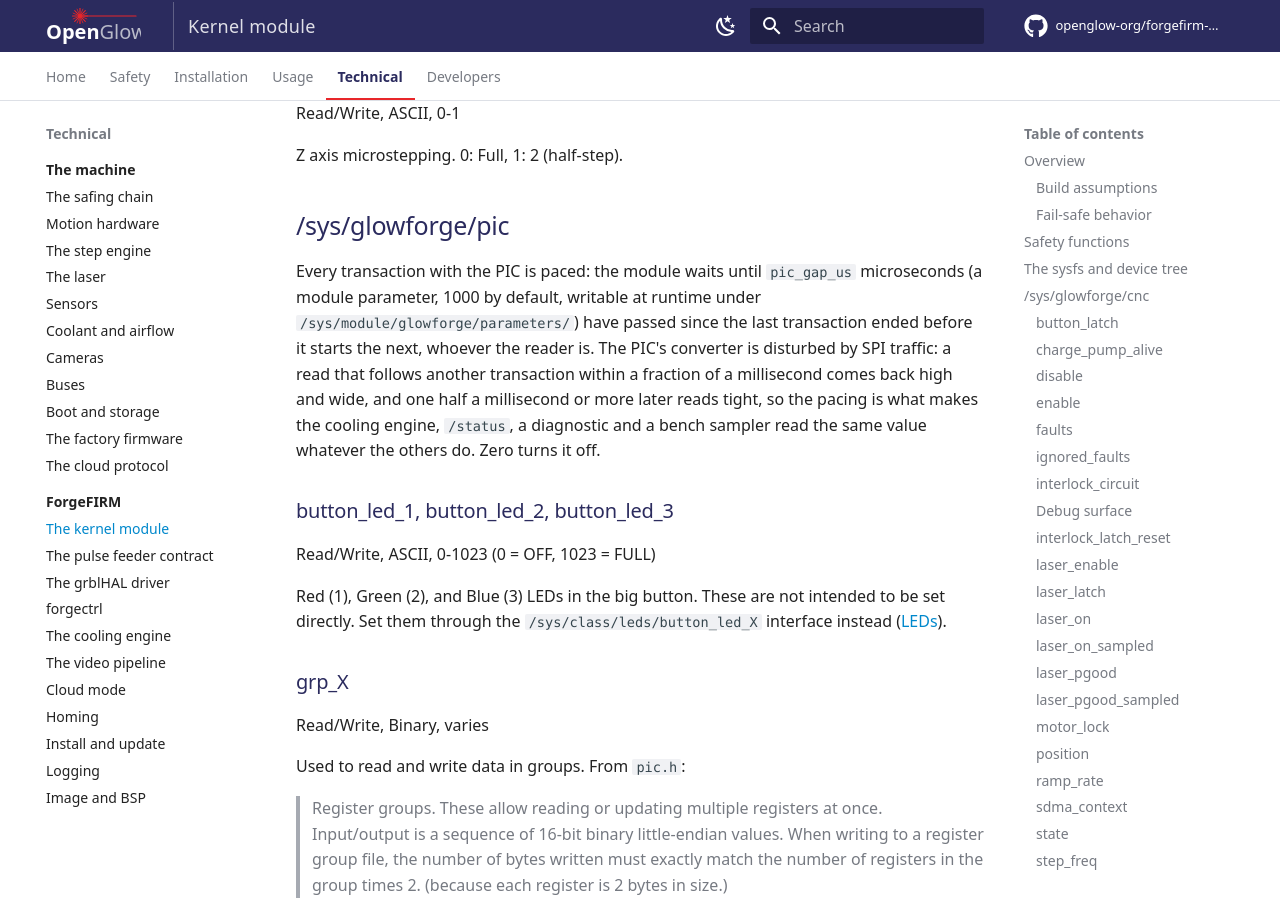
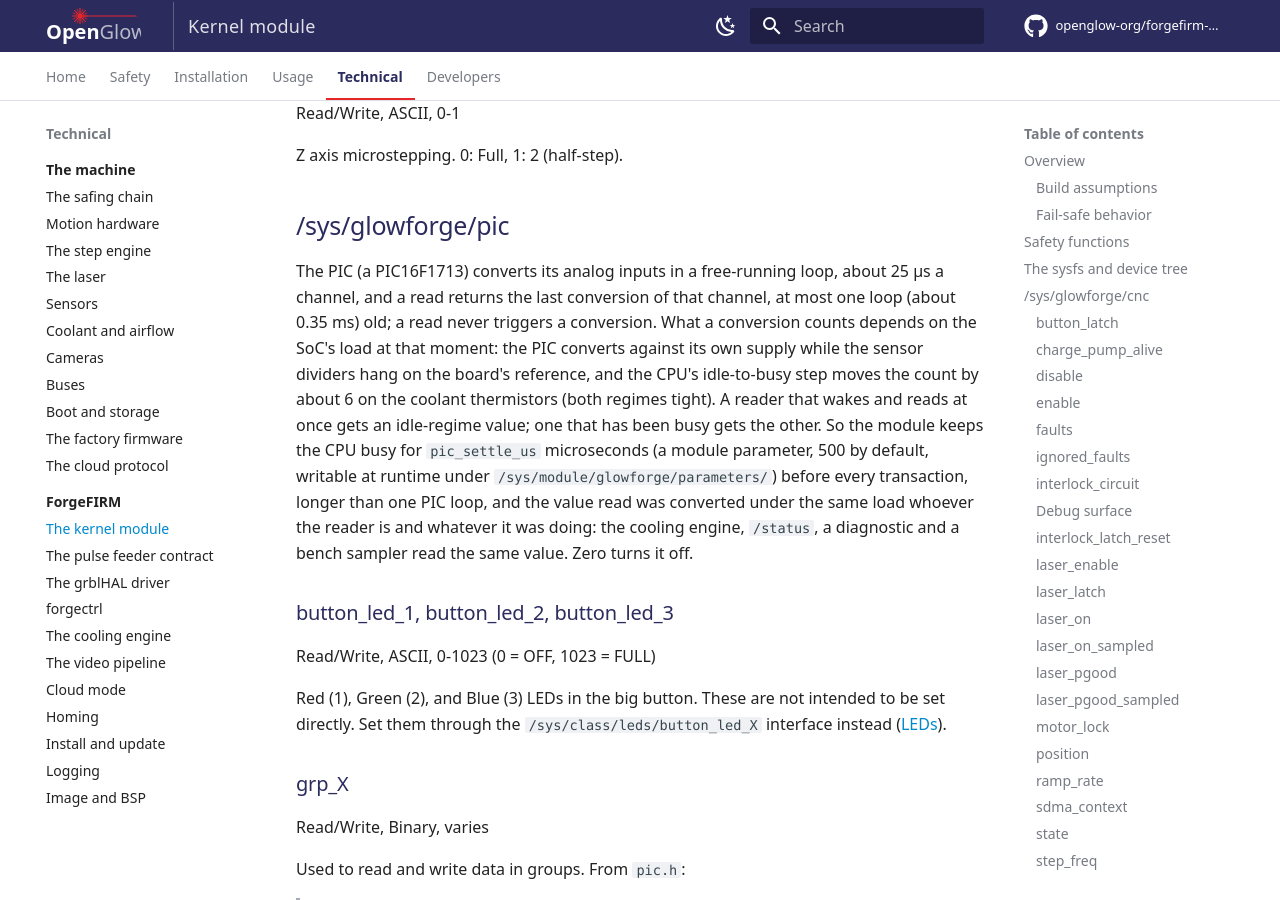
Before and after one commit to openglow-org/forgefirm-docs, an MkDocs documentation site: the page built from docs/technical/forgefirm/kernel-module.md, in a window 1280 px wide and 900 px high, scrolled down 13652 px. Built offline with MkDocs 1.6.1 and Material for MkDocs 9.7.7, drawn with Linux system fonts in a browser that asks for light colours; comment, search, counter and statistics services are not loaded.

Commit message:
docs: the PIC's readings follow the SoC's load; pic_settle_us
The kernel module page describes the PIC16F1713's free-running sampler,
why a conversion's count follows the SoC's load, and the settle before
every transaction; the cooling engine page says what that leaves for the
diagnostic's interquartile means.

```diff
--- a/docs/technical/forgefirm/kernel-module.md
+++ b/docs/technical/forgefirm/kernel-module.md
@@ -612,15 +612,20 @@ Z axis microstepping. 0: Full, 1: 2 (half-step).
 
 ## /sys/glowforge/pic
 
-Every transaction with the PIC is paced: the module waits until `pic_gap_us`
-microseconds (a module parameter, 1000 by default, writable at runtime under
-`/sys/module/glowforge/parameters/`) have passed since the last transaction
-ended before it starts the next, whoever the reader is. The PIC's converter
-is disturbed by SPI traffic: a read that follows another transaction within a
-fraction of a millisecond comes back high and wide, and one half a
-millisecond or more later reads tight, so the pacing is what makes the
-cooling engine, `/status`, a diagnostic and a bench sampler read the same
-value whatever the others do. Zero turns it off.
+The PIC (a PIC16F1713) converts its analog inputs in a free-running loop,
+about 25 µs a channel, and a read returns the last conversion of that
+channel, at most one loop (about 0.35 ms) old; a read never triggers a
+conversion. What a conversion counts depends on the SoC's load at that
+moment: the PIC converts against its own supply while the sensor dividers
+hang on the board's reference, and the CPU's idle-to-busy step moves the
+count by about 6 on the coolant thermistors (both regimes tight). A reader
+that wakes and reads at once gets an idle-regime value; one that has been
+busy gets the other. So the module keeps the CPU busy for `pic_settle_us`
+microseconds (a module parameter, 500 by default, writable at runtime under
+`/sys/module/glowforge/parameters/`) before every transaction, longer than
+one PIC loop, and the value read was converted under the same load whoever
+the reader is and whatever it was doing: the cooling engine, `/status`, a
+diagnostic and a bench sampler read the same value. Zero turns it off.
 
 ### button_led_1, button_led_2, button_led_3
 
```
Also changed, not shown: docs/technical/forgefirm/cooling-engine.md (+4 -4 lines).
